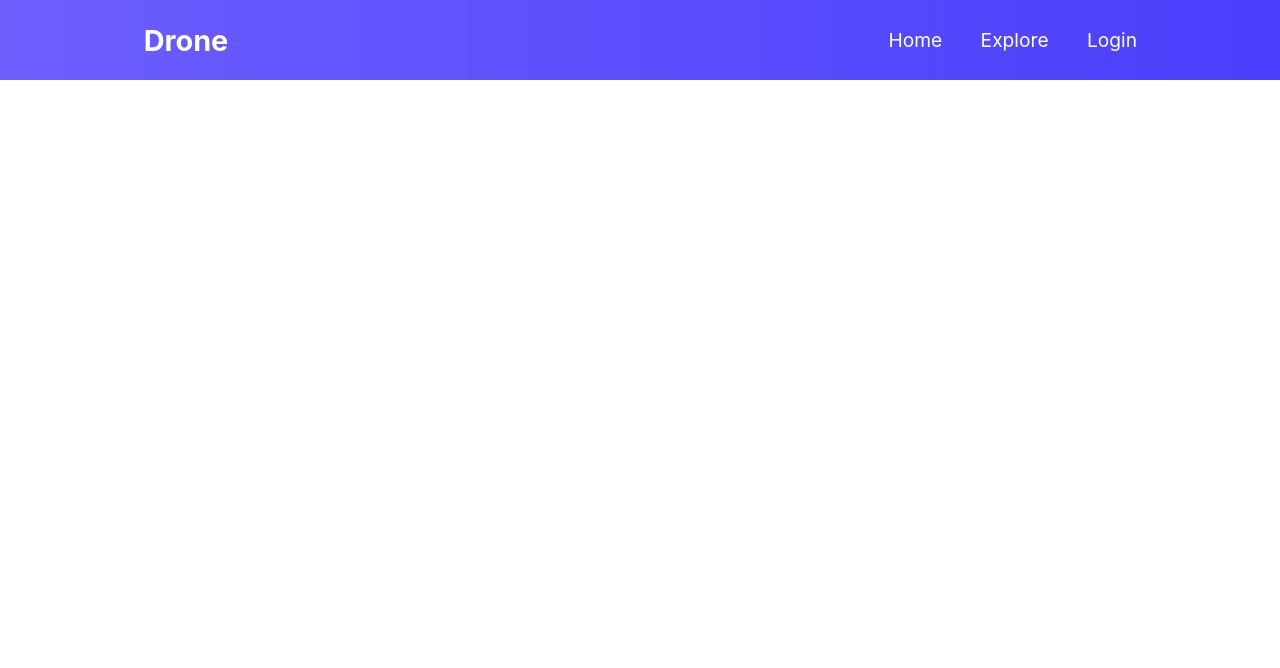
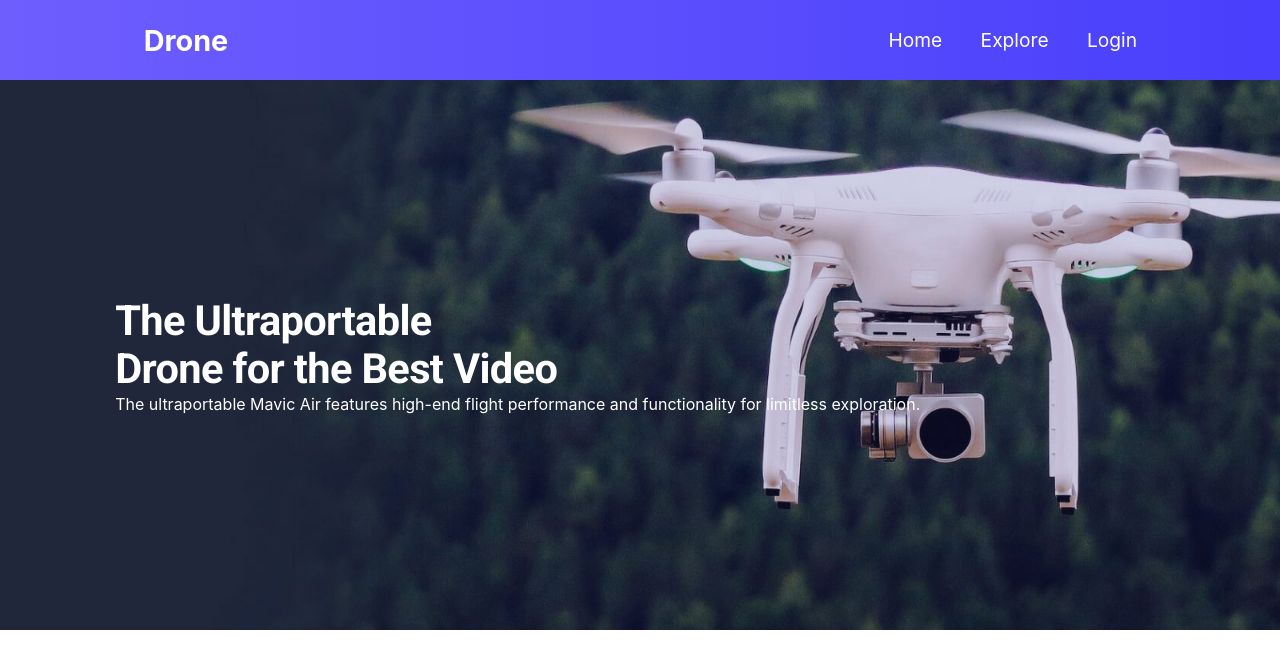
Before and after one commit to AnnomsDev/-niche-website-client-side, a React (Create React App) app: page / in a window 1280 px wide. Shown: the top 668 px of the page. Built offline with nearby package versions, Linux system fonts and the light colour scheme.

Commit message:
bassic banner added

```diff
--- a/src/App.css
+++ b/src/App.css
@@ -1,3 +1,2 @@
 .App {
-  text-align: center;
 }
--- /dev/null
+++ b/src/pages/Home/Banner/Banner.css
@@ -0,0 +1,10 @@
+.Banner{
+    background: url(../../../img/banner.jpg);
+    background-size: cover;
+    background-position: center;
+    height: 43vw;
+    display: flex;
+    align-items: center;
+    padding: 9vw;
+    color: white;
+}
--- /dev/null
+++ b/src/pages/Home/Banner/Banner.js
@@ -0,0 +1,24 @@
+import { Typography } from '@mui/material';
+import { Box } from '@mui/system';
+import React from 'react';
+import './Banner.css'
+
+const Banner = () => {
+    return (
+        <div className='Banner'>
+            <Box>
+                <Typography
+                    variant='h1'
+                    style={{ fontSize: 'calc(1em + 2vw)', fontWeight: 700 }}
+                >
+                    The Ultraportable<br />Drone for the Best Video
+                </Typography>
+                <Typography variant='p' >
+                    The ultraportable Mavic Air features high-end flight performance and functionality for limitless exploration.
+                </Typography>
+            </Box>
+        </div>
+    );
+};
+
+export default Banner;
--- a/src/pages/Home/Home/Home.js
+++ b/src/pages/Home/Home/Home.js
@@ -1,10 +1,12 @@
 import React from 'react';
 import Navigation from '../../shared/Navigation/Navigation';
+import Banner from '../Banner/Banner';
 
 const Home = () => {
     return (
         <div>
             <Navigation />
+            <Banner />
         </div>
     );
 };
```
Also changed, not shown: src/img/banner.jpg (added).
